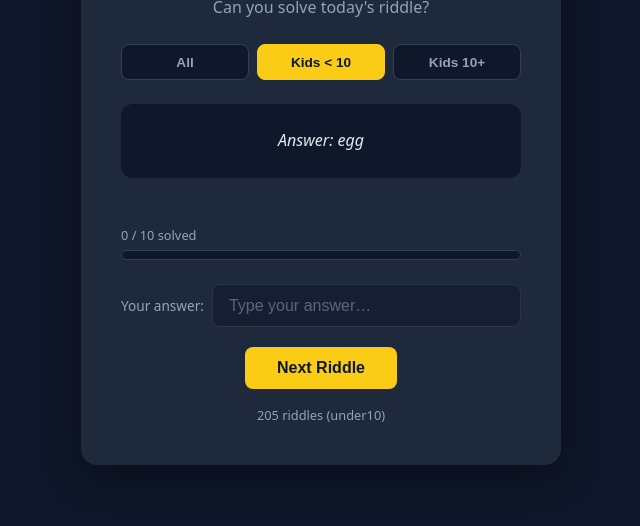
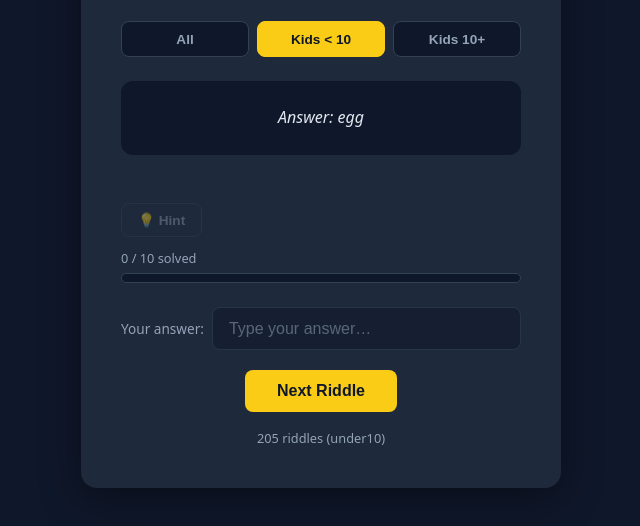
Before and after one commit to fred-terzi/riddle-quest, a plain HTML site: page index.html in a window 1280 px wide. Both pictures are taken after a click on the button "Check Answer". Shown: the part 218-744 px from the top of the page, without its empty margins (319-959 px from the left). Drawn offline with Linux system fonts and the light colour scheme.

Commit message:
Wire hint UI: 💡 Hint button reveals the current riddle's hint
- New hint row under the riddle card (button + inline hint text)
- Hint is free (no penalty) and available anytime while a riddle is active
- Button disables + flips to 'Shown' after use; resets per riddle
- normalize() now carries 'hint' through; cleared on correct/reveal/fatal/complete
- JS compile-checked, bracket balance verified

```diff
--- a/index.html
+++ b/index.html
@@ -55,6 +55,33 @@
       display: flex;
       gap: .5rem;
       margin-bottom: 1.25rem;
+    }
+    .hint-row {
+      display: flex;
+      gap: .5rem;
+      margin-bottom: .75rem;
+      align-items: center;
+    }
+    .hint-btn {
+      background: transparent;
+      border: 1px solid #334155;
+      color: var(--muted);
+      border-radius: 8px;
+      padding: .5rem 1rem;
+      font-size: .85rem;
+      font-weight: 600;
+      cursor: pointer;
+      transition: border-color .15s, color .15s;
+    }
+    .hint-btn:hover:not(:disabled) { border-color: var(--accent); color: var(--text); }
+    .hint-btn:disabled { opacity: .4; cursor: not-allowed; }
+    .hint-text {
+      flex: 1;
+      font-size: .85rem;
+      color: var(--accent);
+      font-style: italic;
+      text-align: left;
+      min-height: 1.2rem;
     }
     .input-row label {
       font-size: .85rem;
@@ -170,6 +197,10 @@
 
     <div class="riddle" id="riddle">Loading riddles…</div>
     <div class="feedback" id="feedback"></div>
+    <div class="hint-row">
+      <button class="hint-btn" id="hintBtn" disabled>💡 Hint</button>
+      <span class="hint-text" id="hintText"></span>
+    </div>
     <div class="progress-wrap" id="progressWrap">
       <div class="progress-label" id="progressLabel">0 / 10 solved</div>
       <div class="progress-track"><div class="progress-fill" id="progressFill"></div></div>
@@ -189,6 +220,8 @@
     const countEl = document.getElementById("count");
     const feedbackEl = document.getElementById("feedback");
     const ageSelect = document.getElementById("ageSelect");
+    const hintBtn = document.getElementById("hintBtn");
+    const hintText = document.getElementById("hintText");
 
     let allRiddles = { under10: [], over10: [] };
     let riddles = [];
@@ -217,6 +250,8 @@
       el.textContent = "🎉 Level complete! You solved " + GOAL + " riddles. Nice work.";
       feedbackEl.textContent = "";
       feedbackEl.className = "feedback";
+      hintText.textContent = "";
+      hintBtn.disabled = true;
       btn.textContent = "Play Again";
       btn.disabled = false;
       input.disabled = true;
@@ -275,8 +310,10 @@
       const res = await fetch("data/riddles-categorized.json", { cache: "no-cache" });
       if (!res.ok) throw new Error("HTTP " + res.status);
       const data = await res.json();
-      // Normalize: ensure each entry has q and a
-      const normalize = (arr) => arr.map(r => ({ q: r.q, a: r.a })).filter(r => r.q && r.a);
+      // Normalize: ensure each entry has q and a (carry hint through if present)
+      const normalize = (arr) => arr
+      .map(r => ({ q: r.q, a: r.a, hint: (r.hint || "").trim() }))
+      .filter(r => r.q && r.a);
       return {
         under10: normalize(data.under10 || []),
         over10: normalize(data.over10 || [])
@@ -297,6 +334,9 @@
       wasCorrect = false;
       feedbackEl.textContent = "";
       feedbackEl.className = "feedback";
+      hintText.textContent = "";
+      hintBtn.disabled = false;
+      hintBtn.textContent = "💡 Hint";
     }
 
     function showFatal(msg) {
@@ -305,9 +345,20 @@
       el.style.whiteSpace = "pre-line";
       feedbackEl.textContent = "";
       feedbackEl.className = "feedback";
+      hintText.textContent = "";
+      hintBtn.disabled = true;
       btn.disabled = true;
       input.disabled = true;
     }
+
+    function showHint() {
+      if (hintText.textContent) return; // already shown
+      hintText.textContent = riddles[i].hint || "(no hint for this riddle)";
+      hintBtn.disabled = true;
+      hintBtn.textContent = "💡 Shown";
+    }
+
+    hintBtn.addEventListener("click", showHint);
 
     function revealAnswer() {
       wasCorrect = false;
@@ -315,6 +366,7 @@
       feedbackEl.textContent = "";
       feedbackEl.className = "feedback";
       input.disabled = true;
+      hintBtn.disabled = true;
       btn.textContent = "Next Riddle";
       btn.disabled = false;
     }
@@ -328,6 +380,7 @@
         feedbackEl.textContent = "Nice work!";
         feedbackEl.className = "feedback correct";
         input.disabled = true;
+        hintBtn.disabled = true;
         btn.textContent = "Next Riddle";
         btn.disabled = false;
       } else {
```
